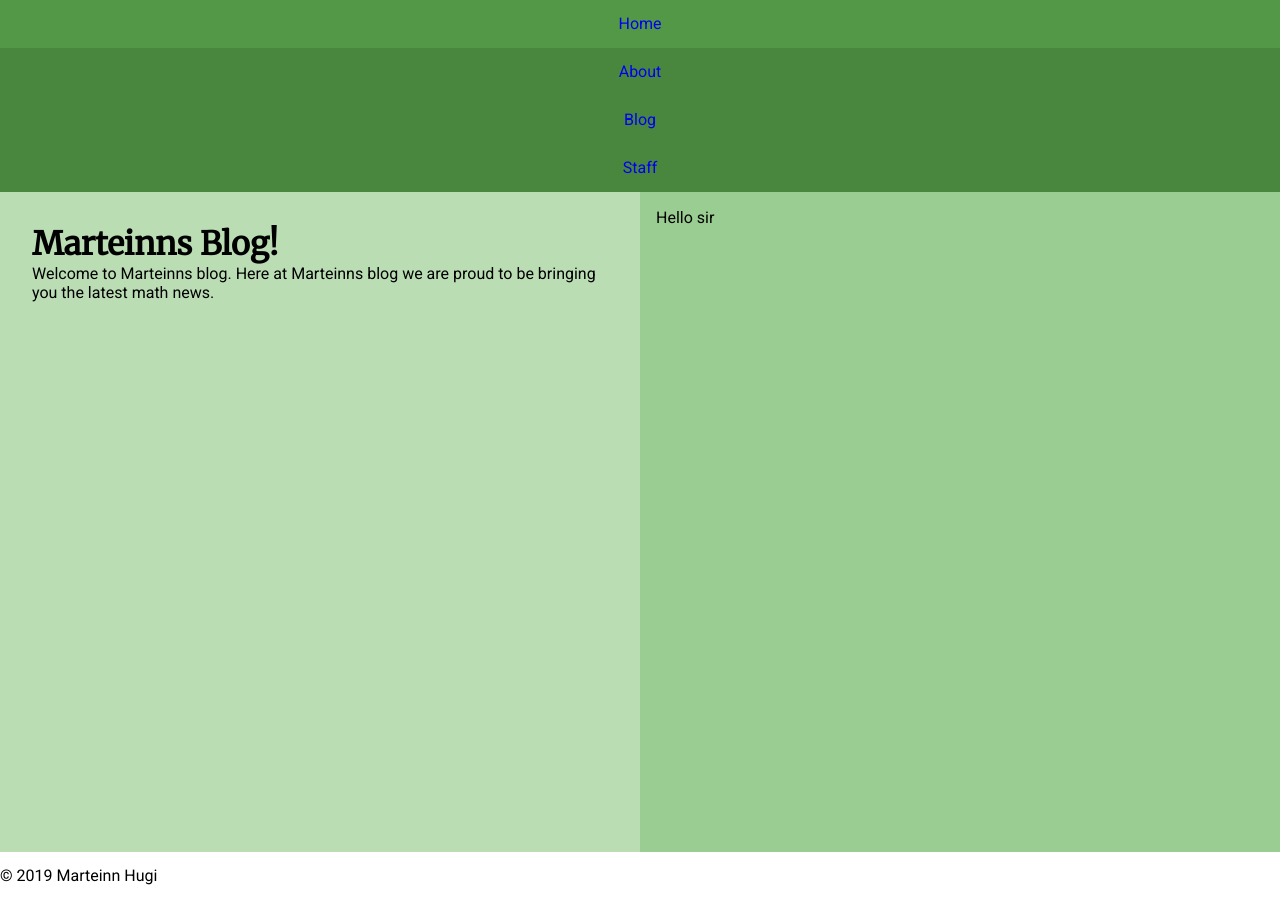
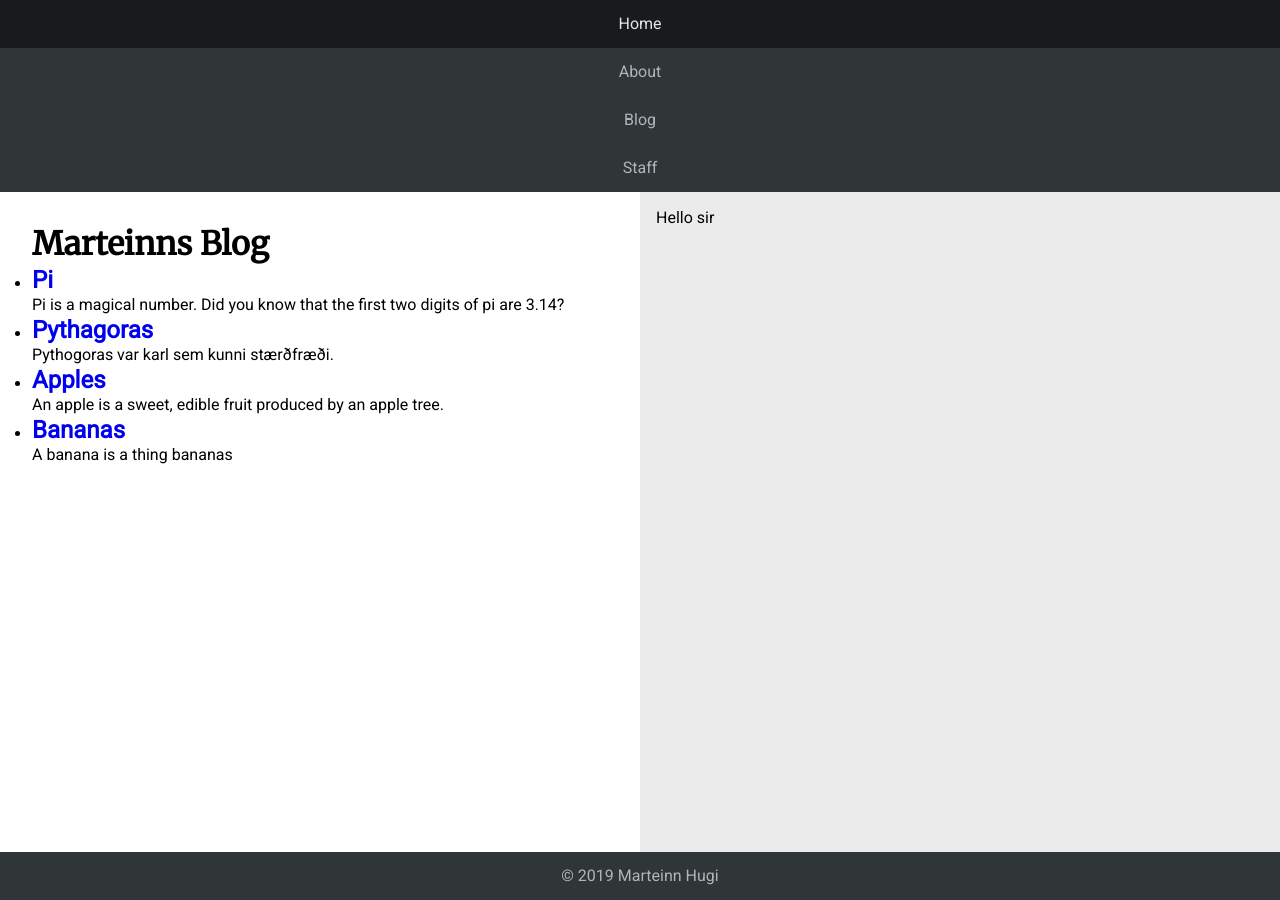
Before and after one commit to marteinnsi/verkefni-2-jekyll, a Jekyll site: the page built from index.md, in a window 1280 px wide. Built offline with Jekyll 4.4.1, drawn with Linux system fonts in a browser that asks for light colours.

Commit message:
Breyta litum og svoleidis

```diff
--- a/_includes/sidebar.html
+++ b/_includes/sidebar.html
@@ -1 +1,2 @@
+<h1></h1>
 <p>Hello sir</p>
--- /dev/null
+++ b/_posts/2019-09-01-pythagoras.md
@@ -0,0 +1,4 @@
+---
+author: marteinn
+---
+Pythogoras var karl sem kunni stærðfræði.
--- a/_sass/layout.scss
+++ b/_sass/layout.scss
@@ -26,6 +26,8 @@
     grid-template-columns: 1fr;
     grid-template-rows: 48px 1fr 48px;
     grid-template-areas: "navbar" "wrapper" "footer";
+    max-width: 80em;
+    margin: 0 auto;
   }
 
   .wrapper {
@@ -35,13 +37,6 @@
     grid-template-areas: "content aside";
   }
 
-  .navbar {
-    line-height: 48px;
-  }
-
-  .footer {
-    line-height: 48px;
-  }
 }
 
 /* Tablet layout */
@@ -62,16 +57,11 @@
   }
 
   .navbar {
-    line-height: 48px;
     flex-wrap: wrap;
   }
 
   .navbar a {
     flex-basis: 100%;
-  }
-
-  .footer {
-    line-height: 48px;
   }
 }
 
@@ -93,16 +83,10 @@
   }
 
   .navbar {
-    line-height: 48px;
-    line-height: 48px;
     flex-wrap: wrap;
   }
 
   .navbar a {
     flex-basis: 100%;
   }
-
-  .footer {
-    line-height: 48px;
-  }
 }
--- a/_sass/main.scss
+++ b/_sass/main.scss
@@ -1,5 +1,4 @@
 $color-black: rgb(24, 27, 28);
-$color-green: rgb(73, 135, 62);
 $color-blue: rgb(176, 192, 220);
 
 $font-roboto: "Roboto", sans-serif;
@@ -11,14 +10,16 @@
   margin: 0;
 }
 
-html,head,body {
+html {
+  background-color: darken(#555, 10);
 }
 
 body {
   font-family: $font-merriweather;
 }
 
-p, a {
+p,
+a {
   font-family: $font-roboto;
   text-decoration: none;
 }
@@ -34,27 +35,37 @@
 }
 
 .navbar {
-  background-color: $color-green;
+  background-color: lighten($color-black, 10);
   font-size: 0;
   display: flex;
   flex-direction: row;
+  line-height: 48px;
 }
 
 .navbar a {
   font-size: initial;
   flex: 1;
   text-align: center;
+  color: lighten($color-black, 60);
 }
 
 .navbar a:hover {
-  background-color: lighten($color: $color-green, $amount: 5);
+  background-color: $color-black;
+  color: lighten($color-black, 80);
 }
 
 .content {
-    background-color: lighten($color: $color-green, $amount: 40);
+  background-color: #fff;
 }
 
 .aside {
-    background-color: lighten($color-green, 30);
+  background-color: darken(#fff, 8);
   padding: 1em;
 }
+
+.footer {
+  background-color: lighten($color-black, 10);
+  line-height: 48px;
+  text-align: center;
+  color: lighten($color-black, 60);
+}
--- a/index.md
+++ b/index.md
@@ -1,5 +1,13 @@
 ---
 title: Home
 ---
-# Marteinns Blog!
-Welcome to Marteinns blog. Here at Marteinns blog we are proud to be bringing you the latest math news.
+# Marteinns Blog
+
+<ul>
+    {% for post in site.posts %}
+    <li>
+        <h2><a href="{{ post.url | relative_url }}">{{ post.title }}</a></h2>
+        {{ post.excerpt }}
+    </li>
+    {% endfor %}
+</ul>
```
Also changed, not shown: _posts/2018-08-22-kiwifruit.md (deleted, +0 -11 lines), about.md (+1 -1 lines). Lines whose indentation alone changed are shown as unchanged.
